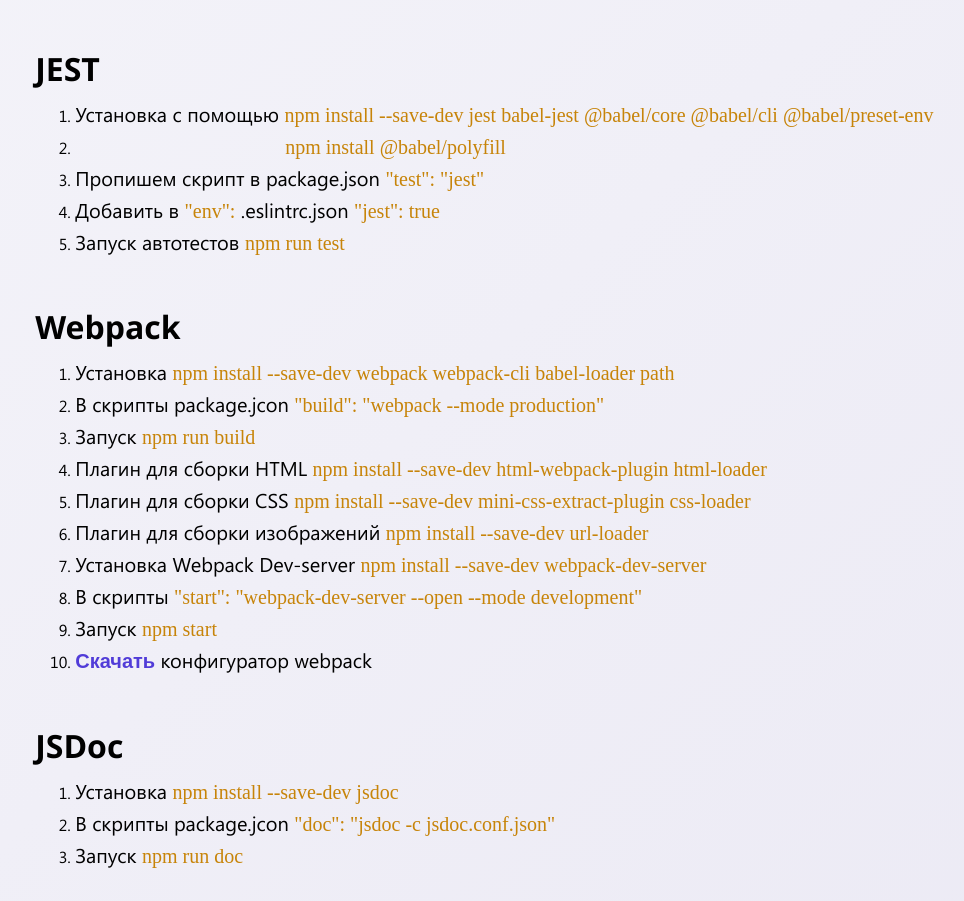
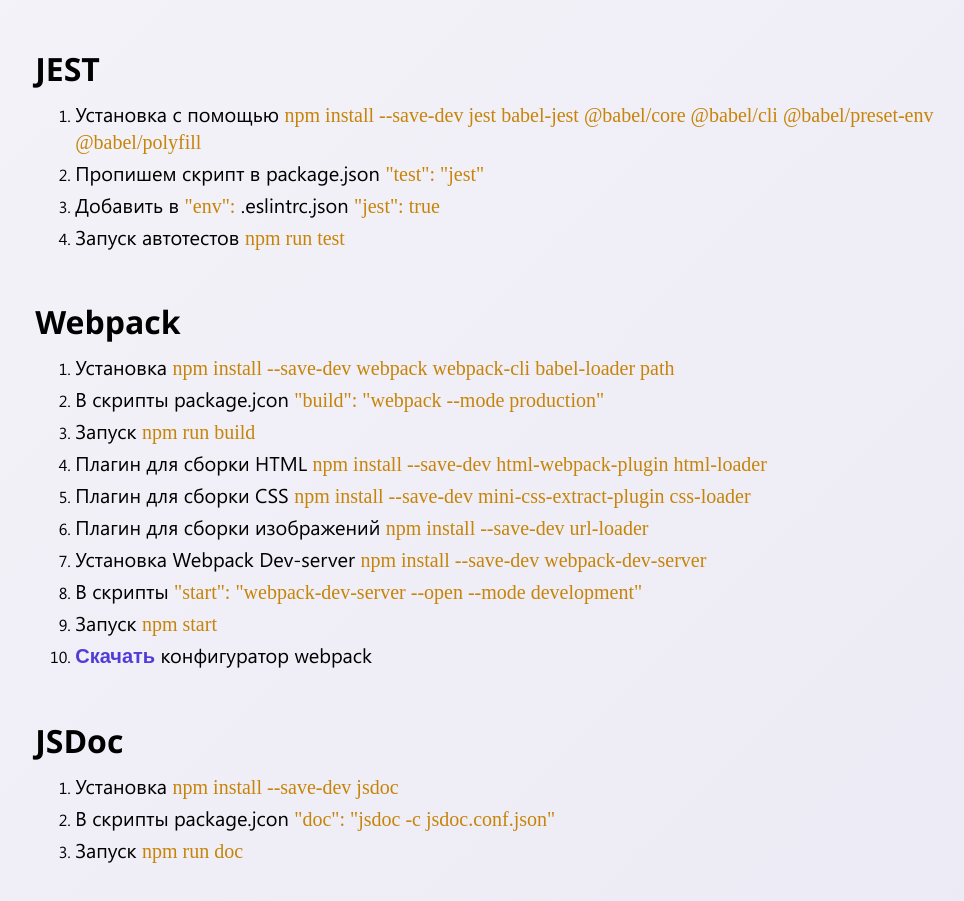
Before and after one commit to uuusernnname/node.js, a plain HTML site: page npm.html in a window 1280 px wide. Shown: the part 928-1829 px from the top of the page, without its empty margins (208-1172 px from the left). Drawn offline with nearby package versions, Linux system fonts and the light colour scheme; a small style sheet from the web is missing.

Commit message:
Update npm.html

```diff
--- a/npm.html
+++ b/npm.html
@@ -57,8 +57,7 @@
       <div class="col_item">
         <h2>JEST</h2>
         <ol>
-          <li><p>Установка с помощью <span>npm install --save-dev jest babel-jest @babel/core @babel/cli @babel/preset-env</span></p></li>
-          <li><p>&emsp;&emsp;&emsp;&emsp;&emsp;&emsp;&emsp;&emsp;&emsp;&emsp;&ensp;<span>npm install @babel/polyfill</span></p></li>
+          <li><p>Установка с помощью <span>npm install --save-dev jest babel-jest @babel/core @babel/cli @babel/preset-env @babel/polyfill</span></p></li>
           <li><p>Пропишем скрипт в package.json <span>"test": "jest"</span></p></li>
           <li><p>Добавить в <span>"env":</span> .eslintrc.json <span>"jest": true</span></p></li>
           <li><p>Запуск автотестов <span>npm run test</span></p></li>
```
